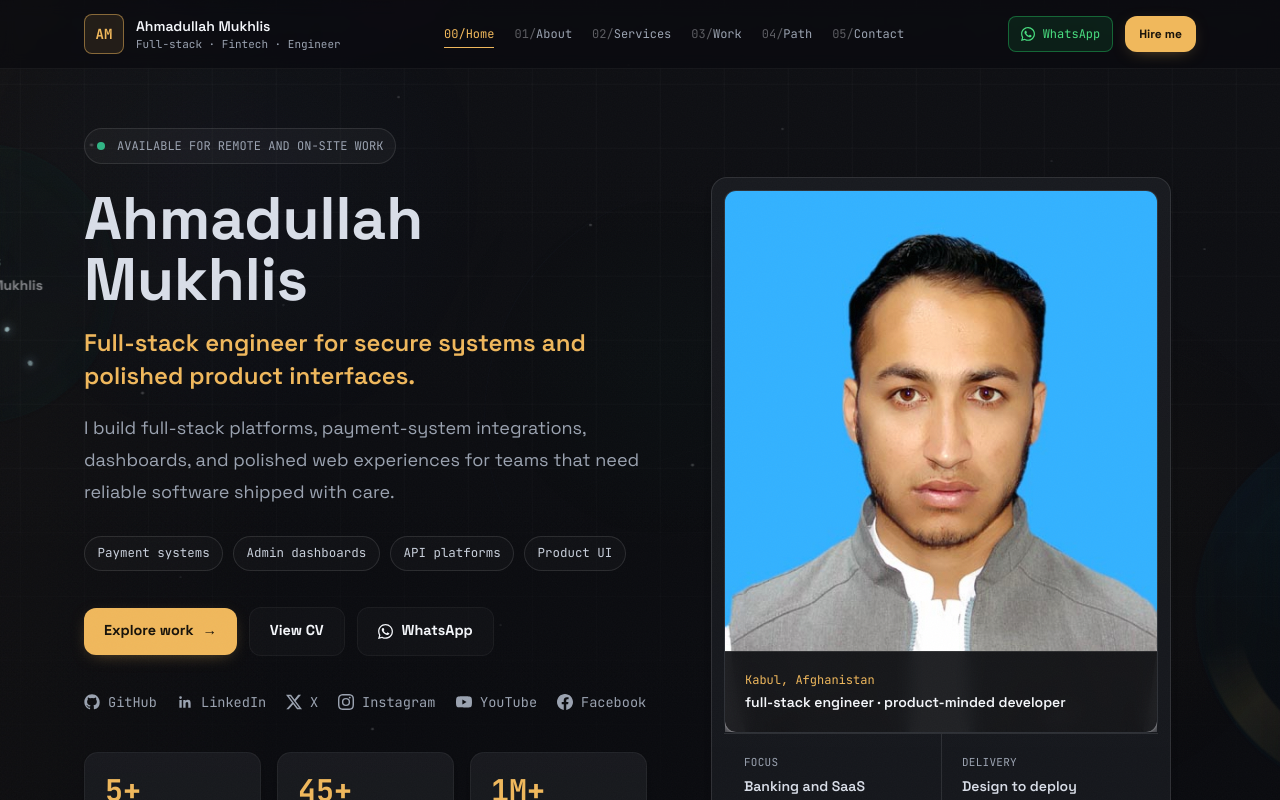
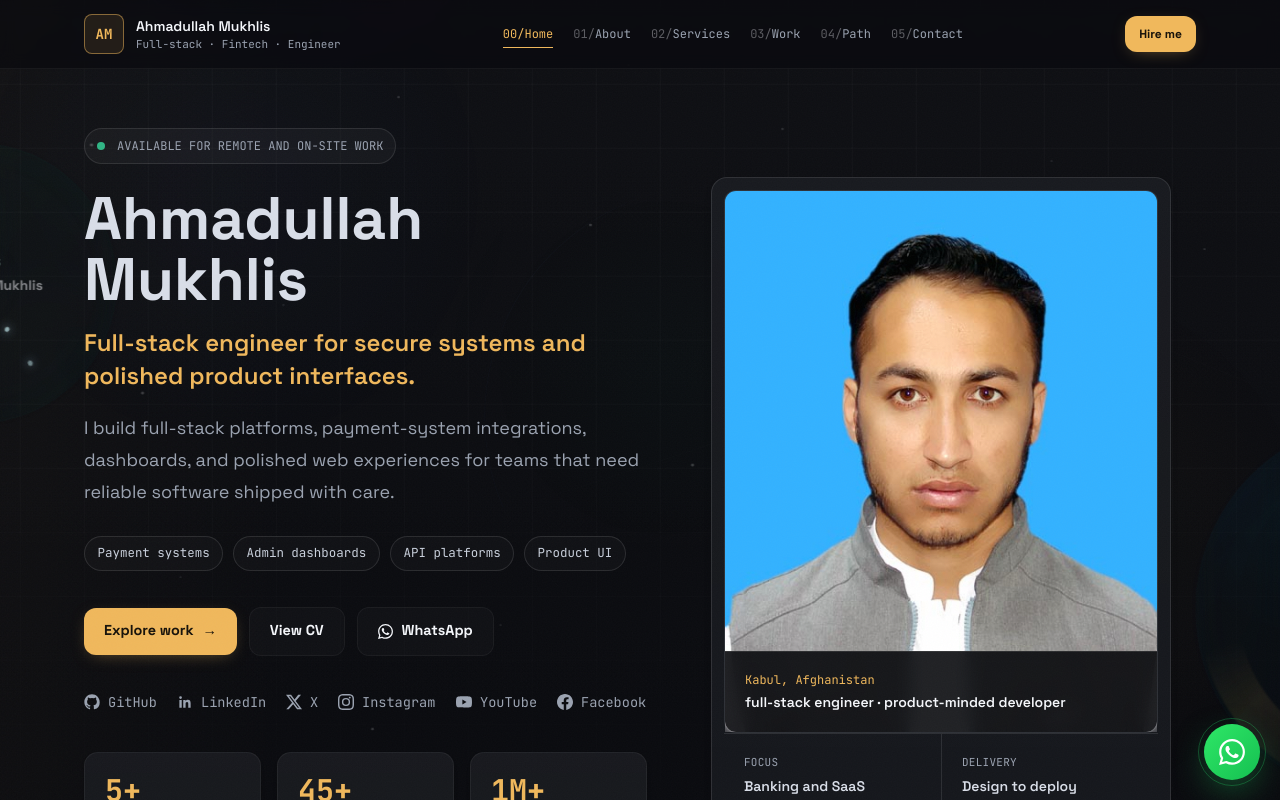
Before and after one commit to ahmadullahmukhlis/ahmadullahmukhlis.github.io, a Next.js app in the folder mukhlis/: page / in a window 1280 px wide. Shown: the top 800 px of the page. Built offline with nearby package versions, Linux system fonts and the light colour scheme.

Commit message:
The what si app is added

```diff
--- a/mukhlis/src/app/layout.tsx
+++ b/mukhlis/src/app/layout.tsx
@@ -2,6 +2,7 @@ import type { Metadata } from "next";
 import { JetBrains_Mono, Space_Grotesk } from "next/font/google";
 import { AmbientCircles } from "@/components/AmbientCircles";
 import { CursorHalo } from "@/components/CursorHalo";
+import { WhatsAppFloat } from "@/components/WhatsAppFloat";
 import { JsonLd } from "@/components/JsonLd";
 import { SITE_URL, SITE_NAME, SITE_TITLE, SITE_DESCRIPTION, SITE_KEYWORDS, OG_IMAGE, OG_ALT, TWITTER_IMAGE } from "@/lib/seo";
 import { PROFILE } from "@/lib/data";
@@ -105,6 +106,7 @@ export default function RootLayout({
         <AmbientCircles />
         <CursorHalo />
         {children}
+        <WhatsAppFloat />
       </body>
     </html>
   );
--- a/mukhlis/src/components/Navbar.tsx
+++ b/mukhlis/src/components/Navbar.tsx
@@ -67,17 +67,6 @@ export function Navbar() {
         </div>
 
         <div className="flex items-center gap-3">
-          <a
-            href={PROFILE.whatsapp}
-            target="_blank"
-            rel="noopener noreferrer"
-            aria-label="Chat on WhatsApp"
-            title="Chat on WhatsApp"
-            className="hidden h-9 items-center gap-2 rounded-lg border border-[#25d366]/40 bg-[#25d366]/10 px-3 font-mono text-xs text-[#4ade80] transition-colors hover:bg-[#25d366]/20 hover:text-[#6ee7a0] sm:inline-flex"
-          >
-            <WhatsAppIcon />
-            WhatsApp
-          </a>
           <Link href="/contact" className="btn-solid-gold hidden !min-h-9 !px-3.5 !py-2 !text-xs sm:inline-flex">
             Hire me
           </Link>
@@ -118,11 +107,3 @@ export function Navbar() {
     </header>
   );
 }
-
-function WhatsAppIcon() {
-  return (
-    <svg width="14" height="14" viewBox="0 0 24 24" fill="currentColor" aria-hidden="true">
-      <path d="M17.47 14.38c-.3-.15-1.76-.87-2.03-.97-.27-.1-.47-.15-.67.15-.2.3-.77.96-.94 1.16-.17.2-.35.22-.64.07-.3-.15-1.26-.46-2.4-1.47-.89-.79-1.49-1.77-1.66-2.07-.17-.3-.02-.46.13-.61.13-.13.3-.35.45-.52.15-.17.2-.3.3-.5.1-.2.05-.37-.02-.52-.08-.15-.67-1.62-.92-2.22-.24-.58-.49-.5-.67-.51h-.57c-.2 0-.52.07-.8.37-.27.3-1.04 1.02-1.04 2.49s1.07 2.89 1.22 3.09c.15.2 2.1 3.2 5.08 4.49.71.31 1.26.49 1.7.63.71.23 1.36.2 1.87.12.57-.09 1.76-.72 2.01-1.42.25-.7.25-1.3.17-1.42-.07-.13-.27-.2-.57-.35ZM12.05 21.79h-.01a9.87 9.87 0 0 1-5.03-1.38l-.36-.21-3.73.98 1-3.65-.24-.37a9.86 9.86 0 0 1-1.51-5.26c0-5.44 4.43-9.87 9.89-9.87a9.82 9.82 0 0 1 6.99 2.9 9.82 9.82 0 0 1 2.89 7 9.89 9.89 0 0 1-9.89 9.86Zm8.42-18.3A11.78 11.78 0 0 0 12.04 0C5.5 0 .16 5.34.16 11.89c0 2.1.55 4.14 1.59 5.94L.07 24l6.32-1.66a11.87 11.87 0 0 0 5.66 1.44h.01c6.54 0 11.88-5.34 11.88-11.89 0-3.18-1.24-6.16-3.47-8.4Z" />
-    </svg>
-  );
-}
--- /dev/null
+++ b/mukhlis/src/components/WhatsAppFloat.tsx
@@ -0,0 +1,32 @@
+import { PROFILE } from "@/lib/data";
+
+export function WhatsAppFloat() {
+  return (
+    <a
+      href={PROFILE.whatsapp}
+      target="_blank"
+      rel="noopener noreferrer"
+      aria-label="Chat on WhatsApp"
+      title="Chat with me on WhatsApp"
+      className="no-print group fixed bottom-5 right-5 z-50 flex items-center gap-0 rounded-full p-0 shadow-[0_12px_36px_-8px_rgba(37,211,102,0.55)] transition-all duration-300 hover:gap-3 hover:pr-4"
+    >
+      <span aria-hidden="true" className="pointer-events-none absolute inset-0 -z-10 animate-ping rounded-full bg-[#25d366]/40 [animation-duration:2.4s]" />
+      <span
+        aria-hidden="true"
+        className="pointer-events-none absolute -inset-1.5 -z-10 rounded-full border border-[#25d366]/30"
+      />
+      <span
+        aria-hidden="true"
+        className="pointer-events-none absolute -z-10 inline-block h-full w-full animate-pulse rounded-full bg-[#25d366]/25 [animation-duration:3.6s]"
+      />
+      <span className="relative flex h-14 w-14 items-center justify-center rounded-full bg-gradient-to-br from-[#2ee767] to-[#14c051] text-white transition-transform duration-300 group-hover:scale-105">
+        <svg width="26" height="26" viewBox="0 0 24 24" fill="currentColor" aria-hidden="true">
+          <path d="M17.47 14.38c-.3-.15-1.76-.87-2.03-.97-.27-.1-.47-.15-.67.15-.2.3-.77.96-.94 1.16-.17.2-.35.22-.64.07-.3-.15-1.26-.46-2.4-1.47-.89-.79-1.49-1.77-1.66-2.07-.17-.3-.02-.46.13-.61.13-.13.3-.35.45-.52.15-.17.2-.3.3-.5.1-.2.05-.37-.02-.52-.08-.15-.67-1.62-.92-2.22-.24-.58-.49-.5-.67-.51h-.57c-.2 0-.52.07-.8.37-.27.3-1.04 1.02-1.04 2.49s1.07 2.89 1.22 3.09c.15.2 2.1 3.2 5.08 4.49.71.31 1.26.49 1.7.63.71.23 1.36.2 1.87.12.57-.09 1.76-.72 2.01-1.42.25-.7.25-1.3.17-1.42-.07-.13-.27-.2-.57-.35ZM12.05 21.79h-.01a9.87 9.87 0 0 1-5.03-1.38l-.36-.21-3.73.98 1-3.65-.24-.37a9.86 9.86 0 0 1-1.51-5.26c0-5.44 4.43-9.87 9.89-9.87a9.82 9.82 0 0 1 6.99 2.9 9.82 9.82 0 0 1 2.89 7 9.89 9.89 0 0 1-9.89 9.86Zm8.42-18.3A11.78 11.78 0 0 0 12.04 0C5.5 0 .16 5.34.16 11.89c0 2.1.55 4.14 1.59 5.94L.07 24l6.32-1.66a11.87 11.87 0 0 0 5.66 1.44h.01c6.54 0 11.88-5.34 11.88-11.89 0-3.18-1.24-6.16-3.47-8.4Z" />
+        </svg>
+      </span>
+      <span className="max-w-0 overflow-hidden whitespace-nowrap font-sans text-sm font-semibold text-white transition-all duration-300 group-hover:max-w-48">
+        Chat on WhatsApp
+      </span>
+    </a>
+  );
+}
```
